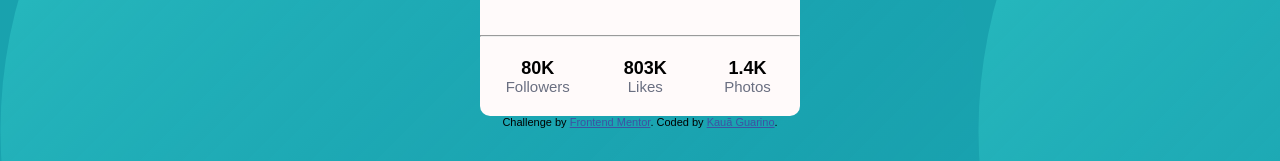
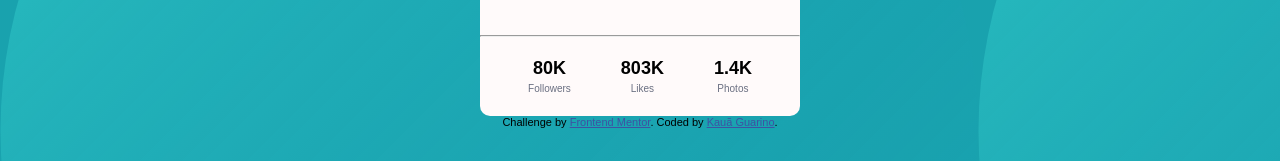
Before and after one commit to Kauaguarinogabriell/Profile-card-component, a plain HTML site: page index.html in a window 1280 px wide. Shown: the part 359-520 px from the top of the page. Drawn offline with Linux system fonts and the light colour scheme.

Commit message:
fixed width

```diff
--- a/index.html
+++ b/index.html
@@ -43,10 +43,11 @@
   }
   .texts{
     display: flex;
+    justify-content: center;
     }
   .text1, .text2, .text3{
     justify-content: space-around;
-    padding: 15px;
+    padding: 15px 25px 15px 25px;
   }
   .line{
     margin-top: 40px;
@@ -54,7 +55,7 @@
   .text21, .text22, .text23{
     color: hsl(227, 10%, 46%);
     font-weight: 400;
-    font-size: 15px;
+    font-size: 10px;
   }
   .value1, .value2, .value3{
     font-weight: 700;
@@ -93,17 +94,17 @@
       <div class="texts">
         <div class="text1">
           <span class="value1">80K</span>
-          <span class="text21">Followers</span>
+          <span class="text21"><br>Followers</span>
         </div>
 
         <div class="text2">
           <span class="value2">803K</span>
-          <span class="text22">Likes</span>
+          <span class="text22"><br>Likes</span>
         </div>
 
         <div class="text3">
           <span class="value3">1.4K</span>
-          <span class="text23">Photos</span>
+          <span class="text23"><br>Photos</span>
         </div>
 
       </div>
```
